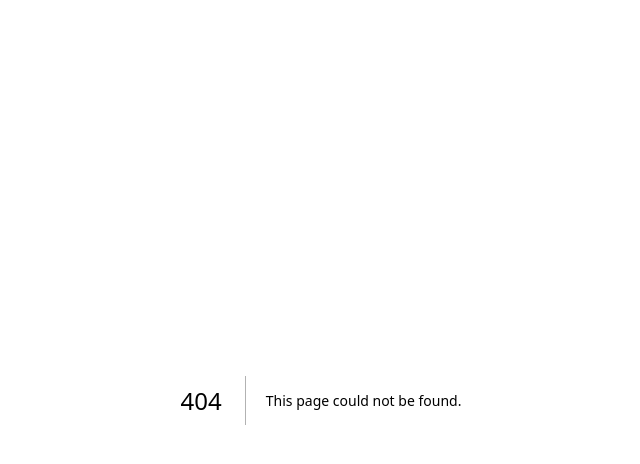
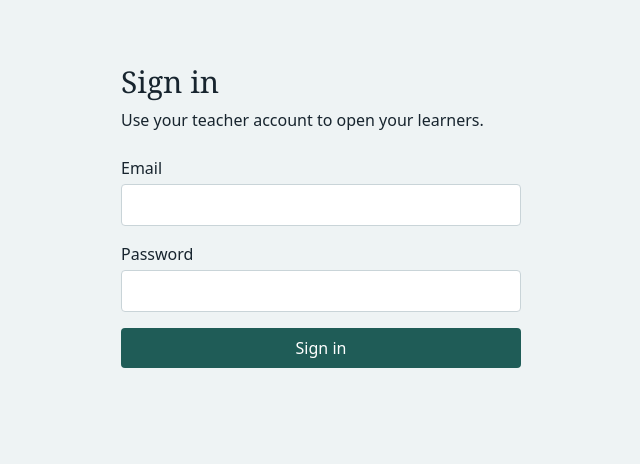
Before and after one commit to iamGoldenOla/mindtrace, a Next.js app: page /sign-in in a window 1280 px wide. Before the commit this address had no page. Shown: the top 464 px of the page, without its empty margins (319-959 px from the left). Built offline with nearby package versions, Linux system fonts and the light colour scheme.

Commit message:
feat: add auth client, access check, sign-in and RLS test

```diff
--- /dev/null
+++ b/app/sign-in/page.tsx
@@ -0,0 +1,85 @@
+"use client";
+
+import { useState } from "react";
+import { supabaseAnon } from "@/lib/db/client";
+
+export default function SignInPage() {
+  const [email, setEmail] = useState("");
+  const [password, setPassword] = useState("");
+  const [message, setMessage] = useState<string | null>(null);
+  const [signedIn, setSignedIn] = useState(false);
+
+  async function signIn(e: React.FormEvent) {
+    e.preventDefault();
+    setMessage(null);
+    try {
+      const db = supabaseAnon();
+      const { error } = await db.auth.signInWithPassword({ email, password });
+      if (error) {
+        setMessage("Sign-in did not work. Check the email and password.");
+        return;
+      }
+      setSignedIn(true);
+      setMessage("Signed in.");
+    } catch {
+      setMessage("Sign-in did not work. Try again.");
+    }
+  }
+
+  async function signOut() {
+    try {
+      await supabaseAnon().auth.signOut();
+    } finally {
+      setSignedIn(false);
+      setMessage("Signed out.");
+    }
+  }
+
+  return (
+    <main className="mx-auto max-w-md px-6 py-16">
+      <h1 className="font-serif text-3xl">Sign in</h1>
+      <p className="mt-2">Use your teacher account to open your learners.</p>
+      {signedIn ? (
+        <button
+          type="button"
+          onClick={signOut}
+          className="mt-6 rounded bg-pine px-4 py-2 text-white"
+        >
+          Sign out
+        </button>
+      ) : (
+        <form onSubmit={signIn} className="mt-6 flex flex-col gap-4">
+          <label className="flex flex-col gap-1">
+            Email
+            <input
+              type="email"
+              required
+              value={email}
+              onChange={(e) => setEmail(e.target.value)}
+              className="rounded border border-rule px-3 py-2"
+              autoComplete="email"
+            />
+          </label>
+          <label className="flex flex-col gap-1">
+            Password
+            <input
+              type="password"
+              required
+              value={password}
+              onChange={(e) => setPassword(e.target.value)}
+              className="rounded border border-rule px-3 py-2"
+              autoComplete="current-password"
+            />
+          </label>
+          <button
+            type="submit"
+            className="rounded bg-pine px-4 py-2 text-white"
+          >
+            Sign in
+          </button>
+        </form>
+      )}
+      {message ? <p className="mt-4" role="status">{message}</p> : null}
+    </main>
+  );
+}
--- /dev/null
+++ b/lib/db/client.ts
@@ -0,0 +1,23 @@
+import { createClient, type SupabaseClient } from "@supabase/supabase-js";
+
+export function supabaseAnon(): SupabaseClient {
+  const url = process.env.NEXT_PUBLIC_SUPABASE_URL;
+  const anon = process.env.NEXT_PUBLIC_SUPABASE_ANON_KEY;
+  if (!url || !anon) {
+    throw new Error("Supabase public env vars are not set.");
+  }
+  return createClient(url, anon);
+}
+
+export function supabaseForUser(accessToken: string): SupabaseClient {
+  const url = process.env.NEXT_PUBLIC_SUPABASE_URL;
+  const anon = process.env.NEXT_PUBLIC_SUPABASE_ANON_KEY;
+  if (!url || !anon) {
+    throw new Error("Supabase public env vars are not set.");
+  }
+  return createClient(
+    url,
+    anon,
+    { global: { headers: { Authorization: `Bearer ${accessToken}` } } }
+  );
+}
```
Also changed, not shown: lib/auth/access.ts (added, +22 -0 lines), lib/db/service.ts (added, +15 -0 lines), 1 other file (tests, documents, lock files or other folders).
